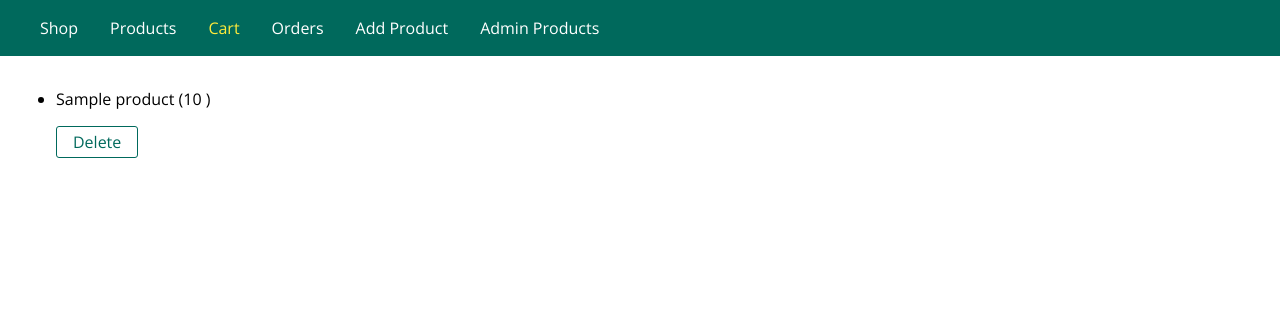
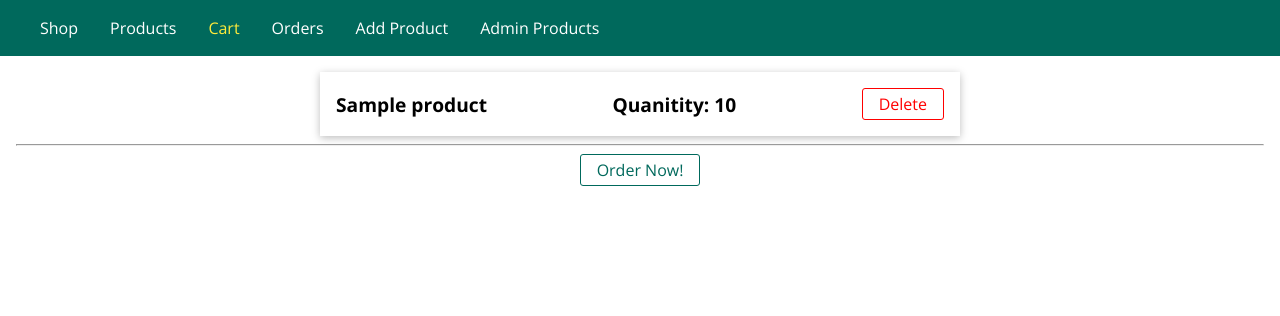
Before and after one commit to aqiftekhar/nodejspractice, a Node server app: page /cart in a window 1280 px wide. Shown: the top 316 px of the page. Run offline with Node 20, Linux system fonts and the light colour scheme; data comes from the database, SQL or seed files in the repository; tables that the repository leaves empty hold one stand-in row (values such as "Sample post"); some libraries are stand-ins or nearby versions.

Commit message:
Fix Cart UI and Css

```diff
--- /dev/null
+++ b/public/css/cart.css
@@ -0,0 +1,23 @@
+.cart__item-list {
+  list-style: none;
+  margin: 0;
+  padding: 0;
+  margin: auto;
+  width: 40rem;
+  max-width: 90%;
+}
+
+.cart__item {
+  display: flex;
+  align-items: center;
+  justify-content: space-between;
+  padding: 1rem;
+  box-shadow: 0 2px 8px rgba(0, 0, 0, 0.26);
+}
+
+.cart__item h1,
+.cart__item h2 {
+  margin-right: 1rem;
+  font-size: 1.2rem;
+  margin: 0;
+}
--- a/public/css/forms.css
+++ b/public/css/forms.css
@@ -4,7 +4,7 @@
 
 .form-control label,
 .form-control input,
-.form-control textarea  {
+.form-control textarea {
   display: block;
   width: 100%;
   margin-bottom: 0.25rem;
@@ -18,7 +18,6 @@
 }
 
 .form-control input:focus,
-.form-control textarea:focus
- {
+.form-control textarea:focus {
   outline-color: #00695c;
 }
--- a/public/css/main.css
+++ b/public/css/main.css
@@ -20,7 +20,15 @@ form {
 }
 
 .centered {
-text-align: center;
+  text-align: center;
+}
+
+.image {
+  height: 20rem;
+}
+
+.image img {
+  height: 100%;
 }
 
 .main-header {
@@ -197,6 +205,17 @@ text-align: center;
   color: white;
 }
 
+.btn.danger {
+  color: red;
+  border-color: red;
+}
+
+.btn.danger:hover,
+.btn.danger:active {
+  background: red;
+  color: white;
+}
+
 @media (min-width: 768px) {
   .main-header__nav {
     display: flex;
--- a/views/shop/cart.ejs
+++ b/views/shop/cart.ejs
@@ -1,22 +1,30 @@
 <%- include('../includes/head.ejs') %>
-
+<link rel="stylesheet" href="/css/cart.css">
 </head>
 
 <body>
     <%- include('../includes/navigation.ejs') %>
     <main>
         <% if( products.length > 0 ) { %>
-            <ul>
+            <ul class="cart__item-list">
                 <% products.forEach(product => { %>
-                    <li>
-                        <p><%= product.title %> (<%= product.CartItem.quantity %> )</p>
+                    <li class="cart__item">
+                        <h1><%= product.title %> </h1>
+                        <h2>Quanitity: <%= product.CartItem.quantity %></h2>
+                        <!-- <p><%= product.title %> (<%= product.CartItem.quantity %> )</p> -->
                         <form action="/cart-delete-item" method="POST">
                             <input type="hidden" value=" <%= product.id %>" name="productId">
-                            <button class="btn" type="submit">Delete</button>
+                            <button class="btn danger" type="submit">Delete</button>
                         </form>
                     </li>
                 <% }) %>
             </ul>
+            <hr/>
+            <div class="centered">
+                <form action="/create-order" method="POST">
+                    <button type="submit" class="btn">Order Now!</button>
+                </form>
+            </div>
         <% } else { %>
             <h1>No Products in the Cart!</h1>
         <% } %>
```
Also changed, not shown: 1 other file. Lines whose indentation alone changed are shown as unchanged.
